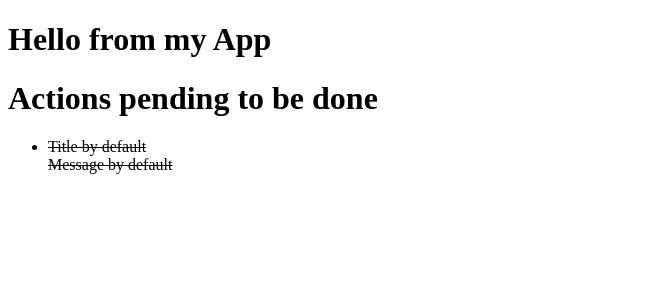
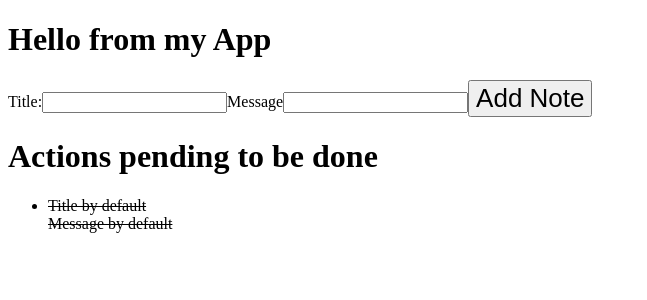
Before and after one commit to joeldavg/to-do-live, a React (Vite) app: page / in a window 1280 px wide. Shown: the top 300 px of the page, without its empty margins (0-647 px from the left). Built offline with nearby package versions, Linux system fonts and the light colour scheme.

Commit message:
finished working with the form

```diff
--- a/src/App.jsx
+++ b/src/App.jsx
@@ -1,4 +1,5 @@
 import "./App.css";
+import Form from "./components/Form";
 import ListOfToDo from "./components/ListOfToDo";
 import StoreProvider from "./components/StoreProvider";
 
@@ -6,6 +7,7 @@ function App() {
   return (
     <StoreProvider>
       <h1>Hello from my App</h1>
+      <Form />
       <ListOfToDo />
     </StoreProvider>
   );
--- a/src/components/Form.jsx
+++ b/src/components/Form.jsx
@@ -0,0 +1,49 @@
+import React, { useContext, useRef, useState } from "react";
+import { Store } from "./StoreProvider";
+
+const Form = () => {
+  //
+
+  const formRef = useRef(null);
+
+  const onAdd = (event) => {
+    event.preventDefault();
+    if (title && message) {
+      dispatch({
+        type: "add-note",
+        payload: {
+          title,
+          message,
+        },
+      });
+
+      formRef.current.reset();
+    }
+  };
+
+  const { state, dispatch } = useContext(Store);
+
+  const [title, setTitle] = useState("");
+
+  const [message, setMessage] = useState("");
+
+  const addingTitle = (e) => {
+    setTitle(e.target.value);
+  };
+
+  const addingMessage = (e) => {
+    setMessage(e.target.value);
+  };
+
+  return (
+    <form ref={formRef}>
+      <label>Title:</label>
+      <input type="text" onChange={addingTitle} name="title" />
+      <label>Message</label>
+      <input type="text" onChange={addingMessage} name="message" />
+      <button onClick={onAdd}>Add Note</button>
+    </form>
+  );
+};
+
+export default Form;
--- a/src/components/ListOfToDo.jsx
+++ b/src/components/ListOfToDo.jsx
@@ -3,8 +3,6 @@ import { Store } from "./StoreProvider";
 
 const ListOfToDo = () => {
   const { state, dispatch } = useContext(Store);
-
-  console.log(state);
 
   return (
     <div>
--- a/src/components/Reducer.jsx
+++ b/src/components/Reducer.jsx
@@ -1,7 +1,22 @@
 function Reducer(state, action) {
   switch (action.type) {
     case "add-note":
-      return state;
+      console.log("adding note");
+      const newNote = {
+        id: Math.floor(Math.random() * 100),
+        message: action.payload.message,
+        title: action.payload.title,
+        done: false,
+      };
+
+      const newListOfNotesAddedOne = [...state.listOfNotes, newNote];
+
+      const newStateAddNote = {
+        ...state,
+        listOfNotes: newListOfNotesAddedOne,
+      };
+
+      return newStateAddNote;
     case "remove-note":
       return state;
     case "update-note":
```
